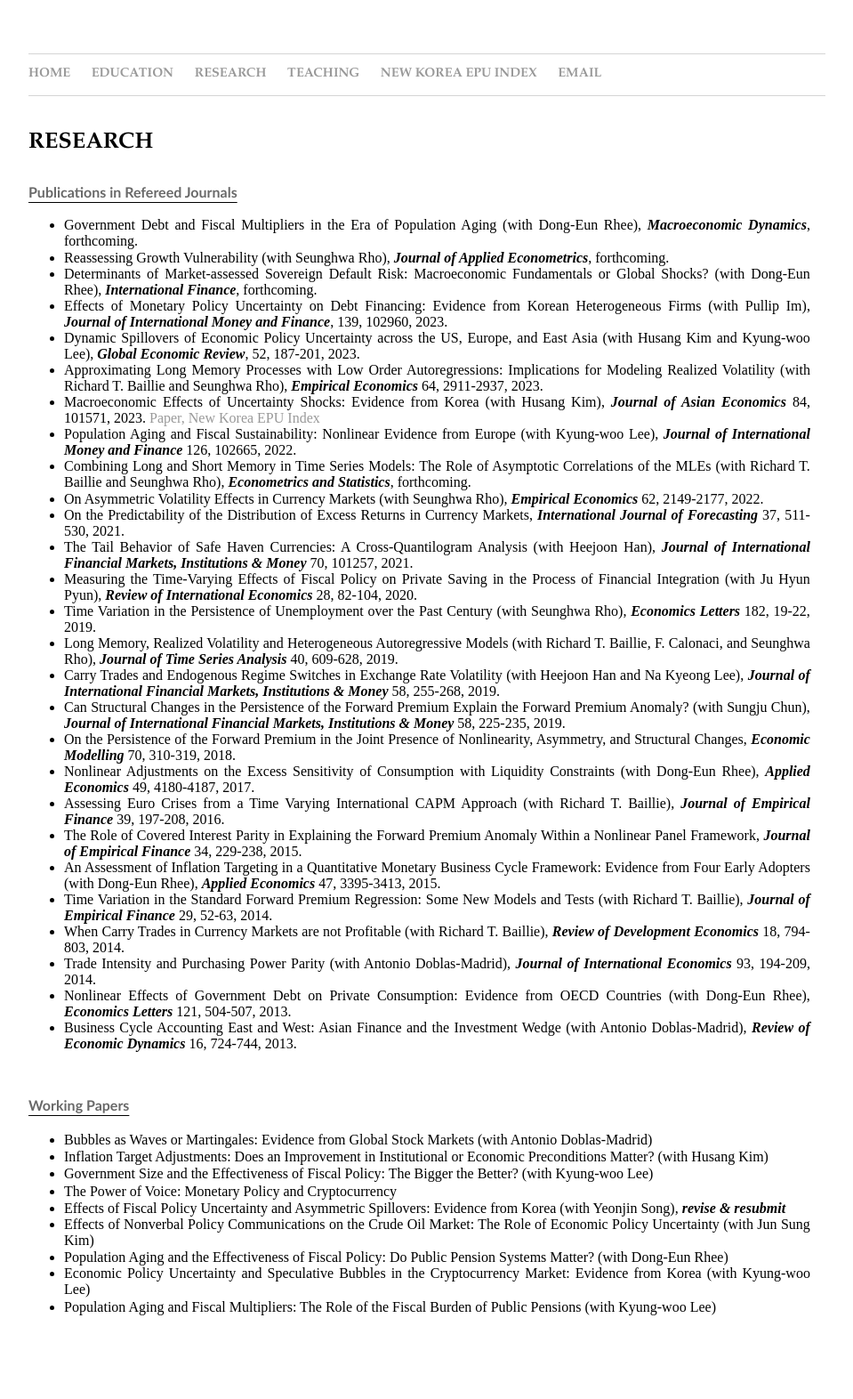
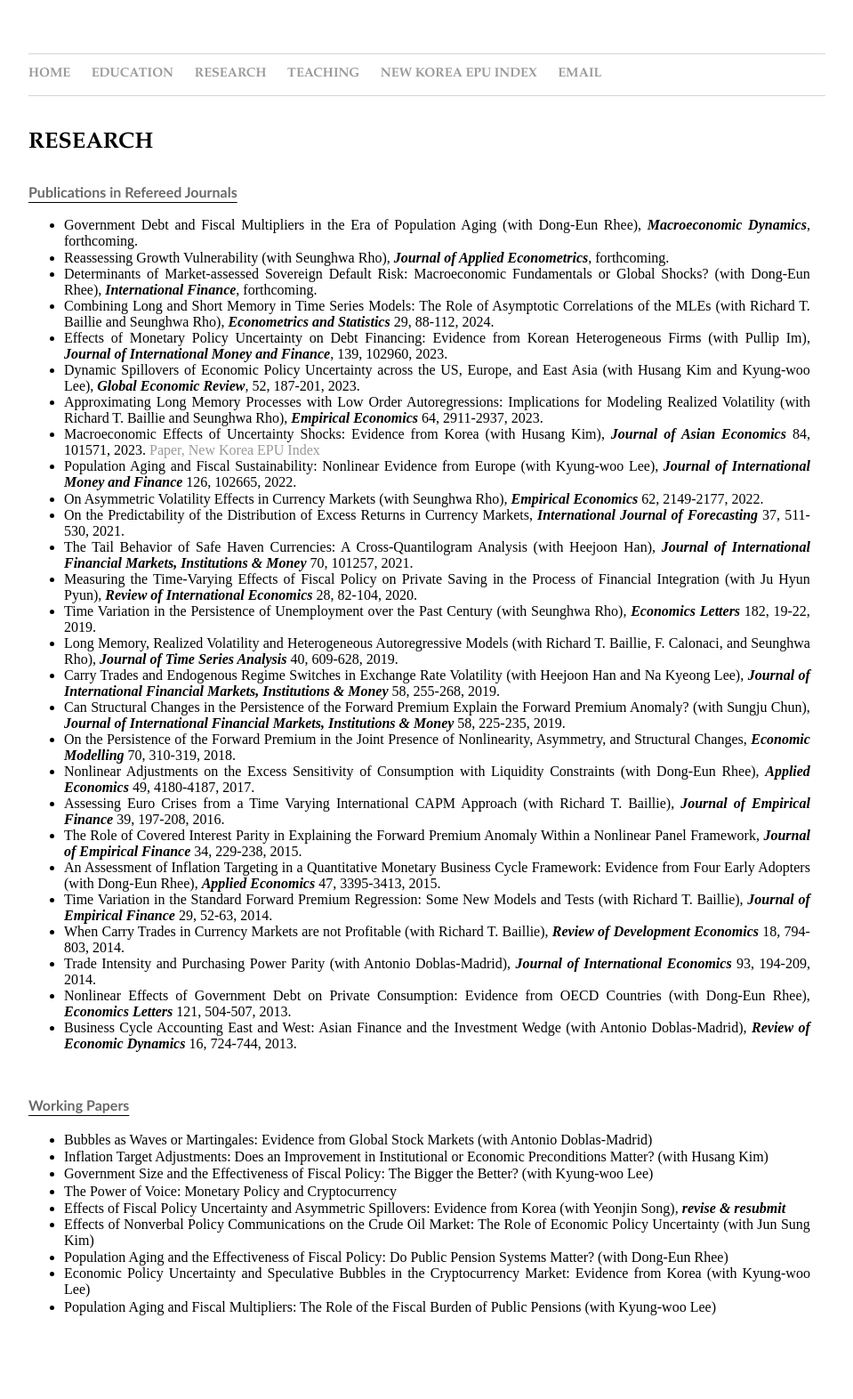
Before and after one commit to dooyeoncho/dooyeoncho.github.io, a Jekyll site: the page built from pages/research.html, in a window 1280 px wide. Shown: the whole page at 89% size, without its empty margins (160-1119 px from the left). Built offline with Jekyll 4.4.1, drawn with Linux system fonts in a browser that asks for light colours.

Commit message:
Update research.html

```diff
--- a/pages/research.html
+++ b/pages/research.html
@@ -27,12 +27,12 @@ span {
 			<span><li>Government Debt and Fiscal Multipliers in the Era of Population Aging (with Dong-Eun Rhee), <em property="italic"><b>Macroeconomic Dynamics</b></em>, forthcoming.</li></span>
                         <span><li>Reassessing Growth Vulnerability (with Seunghwa Rho), <em property="italic"><b>Journal of Applied Econometrics</b></em>, forthcoming.</li></span>
 			<span><li>Determinants of Market-assessed Sovereign Default Risk: Macroeconomic Fundamentals or Global Shocks? (with Dong-Eun Rhee), <em property="italic"><b>International Finance</b></em>, forthcoming.</li></span>
+			<span><li>Combining Long and Short Memory in Time Series Models: The Role of Asymptotic Correlations of the MLEs (with Richard T. Baillie and Seunghwa Rho), <em property="italic"><b>Econometrics and Statistics</b></em> 29, 88-112, 2024.</li></span>
 			<span><li>Effects of Monetary Policy Uncertainty on Debt Financing: Evidence from Korean Heterogeneous Firms (with Pullip Im), <em property="italic"><b>Journal of International Money and Finance</b></em>, 139, 102960, 2023.</li></span>
 			<span><li>Dynamic Spillovers of Economic Policy Uncertainty across the US, Europe, and East Asia (with Husang Kim and Kyung-woo Lee), <em property="italic"><b>Global Economic Review</b></em>, 52, 187-201, 2023.</li></span>
 			<span><li>Approximating Long Memory Processes with Low Order Autoregressions: Implications for Modeling Realized Volatility (with Richard T. Baillie and Seunghwa Rho), <em property="italic"><b>Empirical Economics</b></em> 64, 2911-2937, 2023.</li></span>
 			<span><li>Macroeconomic Effects of Uncertainty Shocks: Evidence from Korea (with Husang Kim), <em property="italic"><b>Journal of Asian Economics</b></em> 84, 101571, 2023. <a href="https://www.sciencedirect.com/science/article/pii/S1049007822001270">Paper,</a> <a href="https://dooyeoncho.github.io/pages/new_korean_epu_index.html">New Korea EPU Index</a></li></span>
 			<span><li>Population Aging and Fiscal Sustainability: Nonlinear Evidence from Europe (with Kyung-woo Lee), <em property="italic"><b>Journal of International Money and Finance</b></em> 126, 102665, 2022.</li></span>
-			<span><li>Combining Long and Short Memory in Time Series Models: The Role of Asymptotic Correlations of the MLEs (with Richard T. Baillie and Seunghwa Rho), <em property="italic"><b>Econometrics and Statistics</b></em>, forthcoming.</li></span>
 			<span><li>On Asymmetric Volatility Effects in Currency Markets (with Seunghwa Rho), <em property="italic"><b>Empirical Economics</b></em> 62, 2149-2177, 2022.</li></span>
 	        	<span><li>On the Predictability of the Distribution of Excess Returns in Currency Markets, <em property="italic"><b>International Journal of Forecasting</b></em> 37, 511-530, 2021.</li></span>
 			<span><li>The Tail Behavior of Safe Haven Currencies: A Cross-Quantilogram Analysis (with Heejoon Han)</b></em>, <em property="italic"><b>Journal of International Financial Markets, Institutions & Money</b></em> 70, 101257, 2021.</li></span>
```
